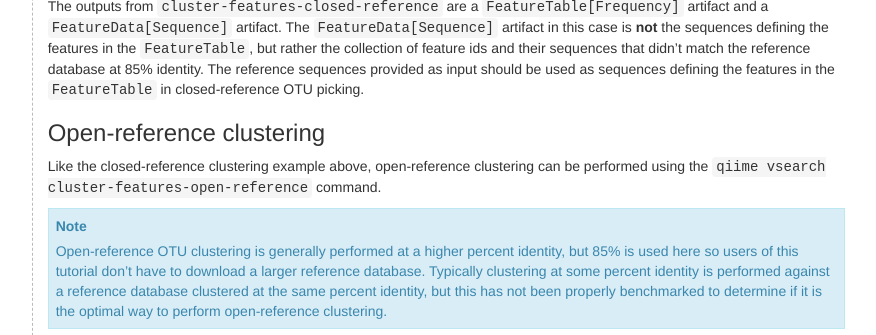
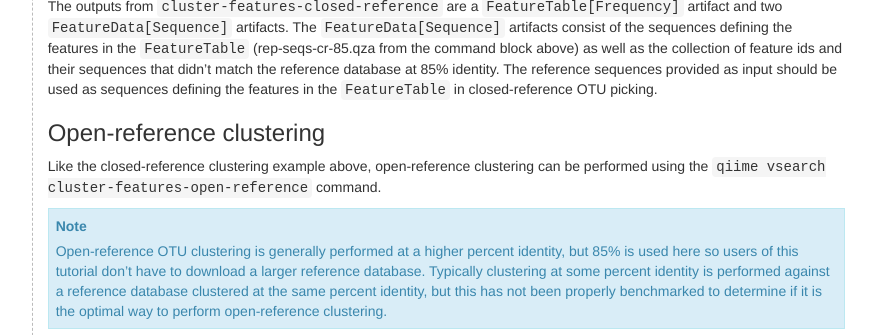
Before and after one commit to qiime2/docs, a Sphinx documentation site: the page built from source/tutorials/otu-clustering.rst, in a window 1280 px wide and 900 px high, scrolled down 2046 px, cut to the strip 299-634 px from the top of the window. Shown: the whole strip, without its empty margins (277-1153 px from the left). Built offline with Sphinx 7.4.7, drawn with Linux system fonts in a browser that asks for light colours; pages that are not in the unit, such as notebooks, are missing from menus; the version number could not be read and is left out.

Commit message:
maint: fix otu clustering tutorial prose (#513)

```diff
--- a/source/tutorials/otu-clustering.rst
+++ b/source/tutorials/otu-clustering.rst
@@ -146,12 +146,13 @@ this example, clustering is performed at 85% identity against the Greengenes
      --o-unmatched-sequences unmatched-cr-85.qza
 
 The outputs from ``cluster-features-closed-reference`` are a
-``FeatureTable[Frequency]`` artifact and a ``FeatureData[Sequence]`` artifact.
-The ``FeatureData[Sequence]`` artifact in this case is **not** the sequences
-defining the features in the ``FeatureTable``, but rather the collection of
-feature ids and their sequences that didn't match the reference database at 85%
-identity. The reference sequences provided as input should be used as sequences
-defining the features in the ``FeatureTable`` in closed-reference OTU picking.
+``FeatureTable[Frequency]`` artifact and two ``FeatureData[Sequence]`` artifacts.
+The ``FeatureData[Sequence]`` artifacts consist of the sequences defining the
+features in the ``FeatureTable`` (rep-seqs-cr-85.qza from the command block above)
+as well as the collection of feature ids and their sequences that didn't match the
+reference database at 85% identity. The reference sequences provided as input
+should be used as sequences defining the features in the ``FeatureTable`` in
+closed-reference OTU picking.
 
 Open-reference clustering
 ...........................
```
